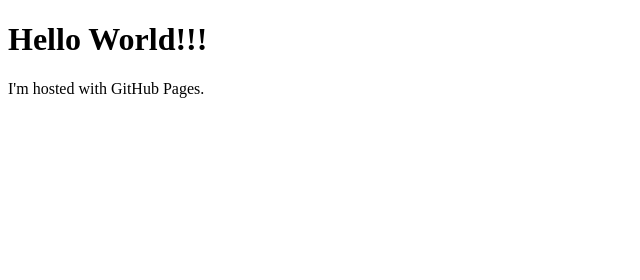
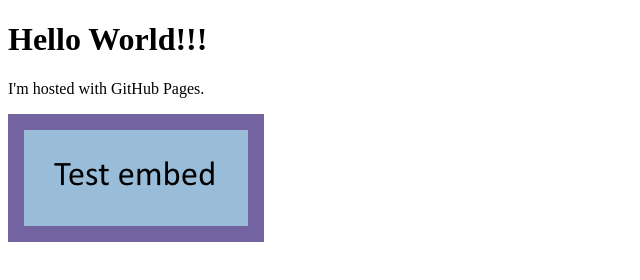
Before and after one commit to Andre-pixel/Andre-pixel.github.io, a plain HTML site: page index.html in a window 1280 px wide. Shown: the whole page, without its empty margins (0-640 px from the left). Drawn offline with Linux system fonts and the light colour scheme.

Commit message:
Update index.html

```diff
--- a/index.html
+++ b/index.html
@@ -13,5 +13,6 @@
 <body>
 	<h1>Hello World!!!</h1>
 	<p>I'm hosted with GitHub Pages.</p>
+	<img src="link_embed.png">
 </body>
 </html>
```
